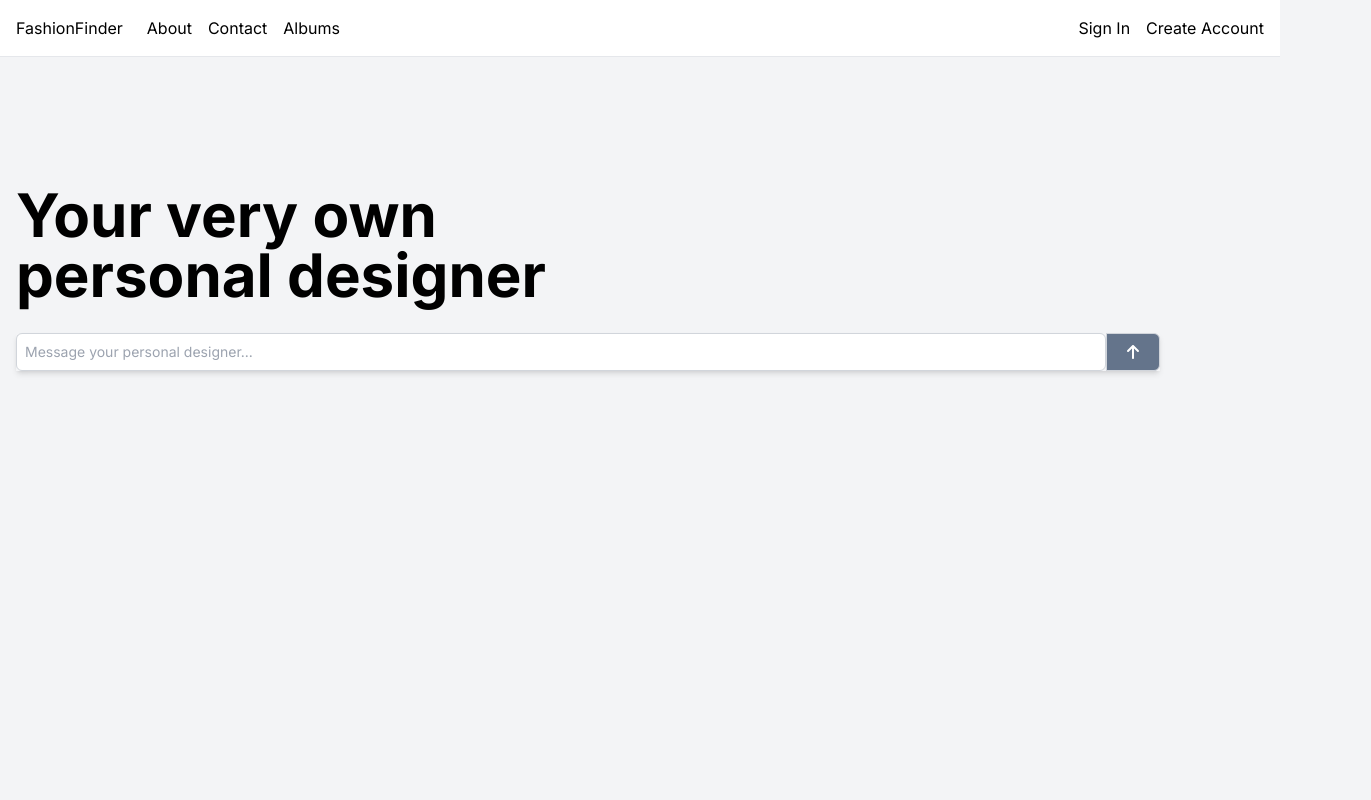
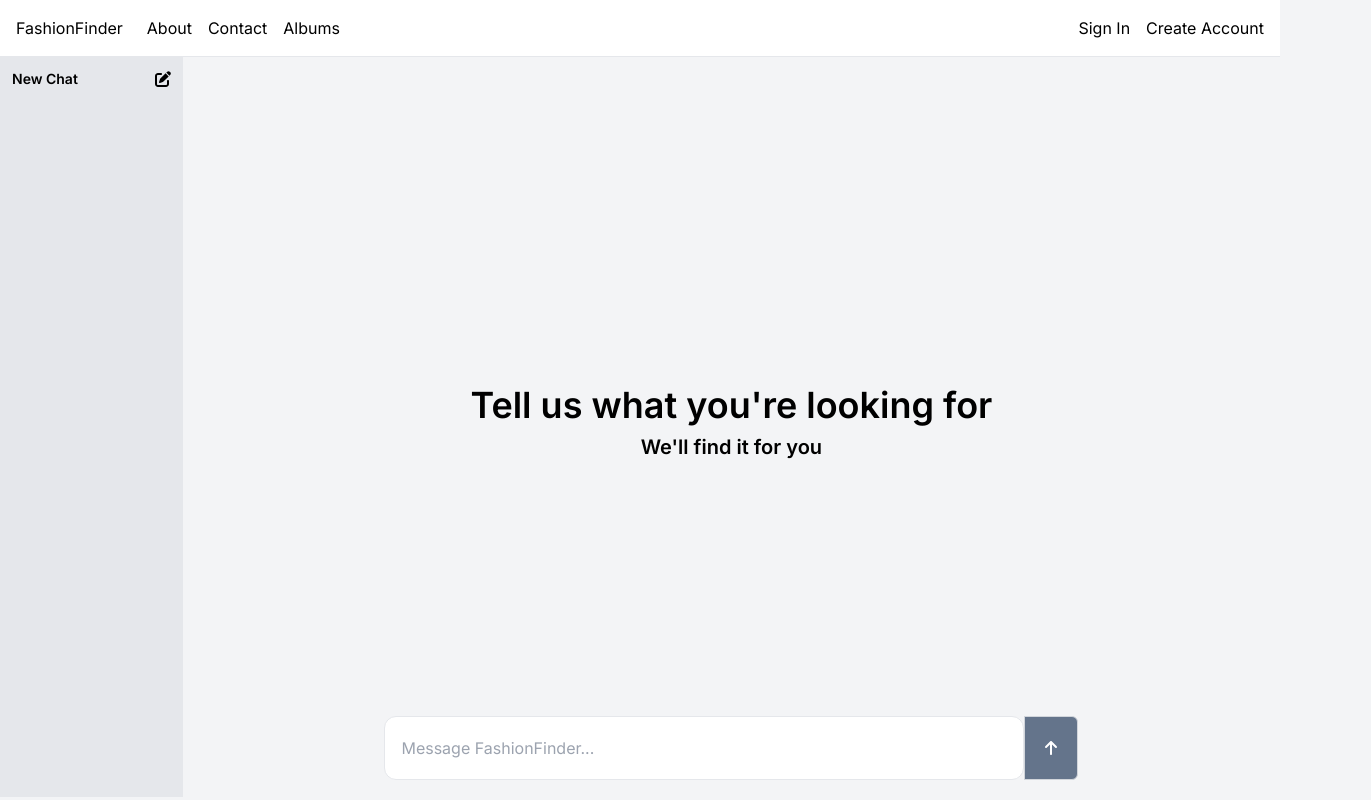
Before and after one commit to Alexgjek/AI_FashionFinder, a Next.js app in the folder fashionFinder-frontend/: page / in a window 1280 px wide. Shown: the whole page, 1371 px wide, since content can reach past the window. Built offline with nearby package versions, Linux system fonts and the light colour scheme.

Commit message:
Changed the overall layout, closley resembles chatgpt UI

```diff
--- a/fashionFinder-frontend/src/app/page.js
+++ b/fashionFinder-frontend/src/app/page.js
@@ -1,41 +1,44 @@
 'use client';
 import { useState } from 'react';
-import Header from '@/components/Header';
 import SendChatButton from '@/components/buttons/SendChatButton';
+import { FontAwesomeIcon } from '@fortawesome/react-fontawesome'
+import { faPenToSquare } from '@fortawesome/free-solid-svg-icons'
+
 
 export default function Home() {
-  const [isInputFocused, setInputFocused] = useState(false);
-  const [isFormFixed, setFormFixed] = useState(false);
+
   const [inputValue, setInputValue] = useState('');
 
   const clearInput = () => setInputValue('');
 
   return (
-    <main>
-      <section className='p-4 pt-32'>
-        <div className={`transition ease-linear duration-800 ${isInputFocused ? 'fixed top-16 left-0 text-xl' : 'static top-0 left-0 text-6xl'}`}>
-          <h1 className='font-bold'>
-            Your very own<br /> personal designer
-          </h1>
-          <h2 className={`text-xl mt-6 ${isInputFocused ? 'hidden' : ''}`}>Makes finding outfits so much easier</h2>
+    <div className='m-0 w-full h-screen grid grid-cols-7' style={{ height: 'calc(100vh - 60px)' }}>
+      <div className='bg-gray-200 col-span-1 left-0 p-1'>
+      <button className='w-full rounded-lg p-2 hover:bg-gray-100 flex justify-between items-center'>
+        <span className='font-semibold text-sm'>New Chat</span>
+        <FontAwesomeIcon icon={faPenToSquare} />
+      </button>
+      </div>
+      <div className='col-span-6 flex flex-col items-center justify-center'>
+        <div className='mx-auto'>
+        <h1 className='text-4xl mx-auto font-semibold text-center'>
+          Tell us what you're looking for
+        </h1>
+        <h2 className='font-semibold text-xl text-center p-2'>
+          We'll find it for you
+        </h2>
         </div>
-        <form
-          className={`mt-6 flex shadow-md ${isFormFixed ? 'fixed bottom-12 left-4 w-11/12 transition-transform duration-1000 ease-in-out transform translate-y-0' : 'static w-11/12 transition-transform duration-1000 ease-in-out transform -translate-y-12'}`}
-        >
+        <div className="absolute bottom-5 w-full flex justify-center h-16">
           <input
             type="text"
-            placeholder='Message your personal designer...'
-            className="p-2 border border-gray-300 rounded-md block w-full text-sm outline-none"
-            onFocus={() => {
-              setInputFocused(true);
-              setFormFixed(true);
-            }}
             value={inputValue}
             onChange={e => setInputValue(e.target.value)}
+            className="w-2/4 p-4 border rounded-xl outline-none z-10"
+            placeholder="Message FashionFinder..."
           />
           <SendChatButton inputValue={inputValue} clearInput={clearInput}/>
-        </form>
-      </section>
-    </main>
+        </div>
+      </div>
+    </div>
   );
 }
```
